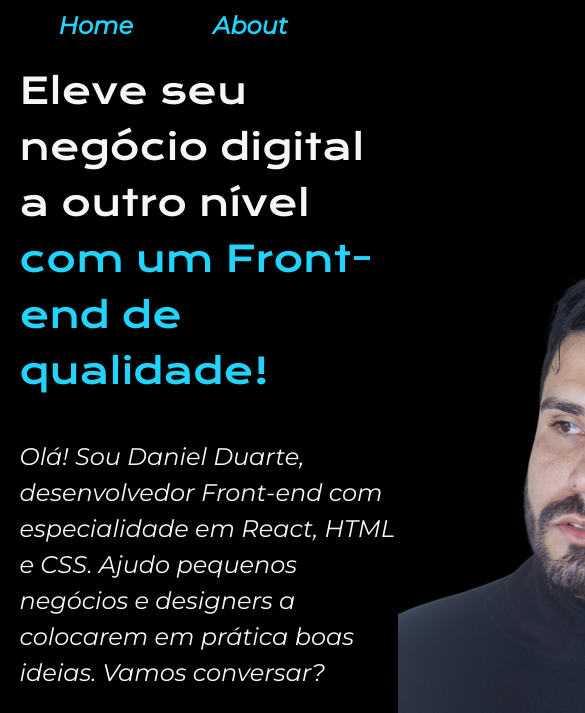
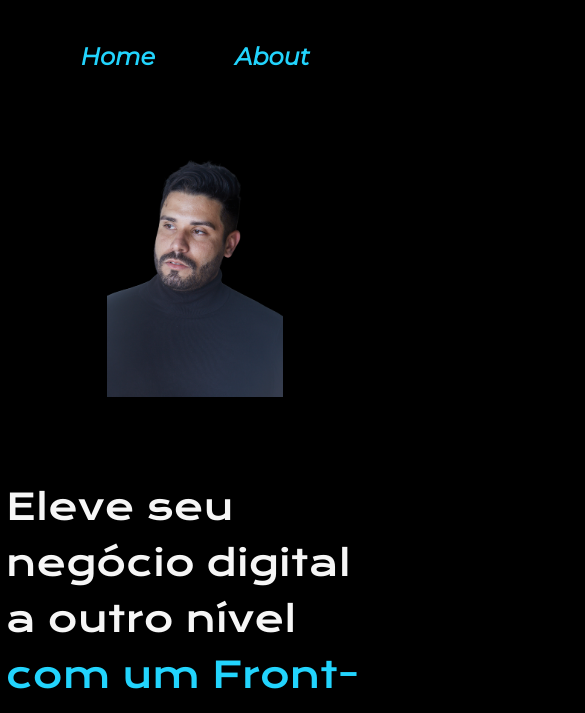
Before and after one commit to daduara/portfoliodan, a plain HTML site: page index.html in a window 390 px wide. Shown: the top 713 px of the page, 585 px wide, since content can reach past the window. Drawn offline with nearby package versions, Linux system fonts and the light colour scheme.

```diff
--- a/index.html
+++ b/index.html
@@ -52,6 +52,7 @@
         </div>
       </section>
       <img
+        class="imagem"
         src="./assets/danielprofilepic.png"
         alt="Foto de Daniel Duarte de perfil"
       />
--- a/style.css
+++ b/style.css
@@ -17,8 +17,8 @@
   --fonte-texto: Montserrat, sans-serif;
 
   /* Tamanhos */
-  --tamanho-titulo: 36px;
-  --tamanho-texto: 24px;
+  --tamanho-titulo: 2.25rem;
+  --tamanho-texto: 1.5rem;
 
   /* Estilos */
   --estilo-titulo: normal;
@@ -29,8 +29,8 @@
   --peso-texto: 400;
 
   /* Linha */
-  --linha-titulo: 56px;
-  --linha-texto: 36px;
+  --linha-titulo: 3.5rem;
+  --linha-texto: 2.25rem;
 
   /* Borda */
   --borda-raio: 8px;
@@ -81,6 +81,7 @@ body {
   display: flex;
   align-items: center;
   justify-content: space-between;
+  gap: 82px;
 }
 
 .apresentacao__conteudo {
@@ -170,5 +171,23 @@ p {
   line-height: var(--linha-texto);
 }
 
-/* Outros estilos */
-/* Adicione outros estilos específicos aqui, se necessário */
+.imagem {
+  width: 50%;
+}
+
+@media (max-width: 1200px) {
+  .apresentacao {
+    flex-direction: column-reverse;
+    padding: 5%;
+  }
+  .cabecalho {
+    padding: 10%;
+  }
+
+  .cabecalho__link {
+    justify-content: center;
+  }
+  .apresentacao__conteudo {
+    width: auto;
+  }
+}
```
Also changed, not shown: about.html (+1 -0 lines), 1 other file.
